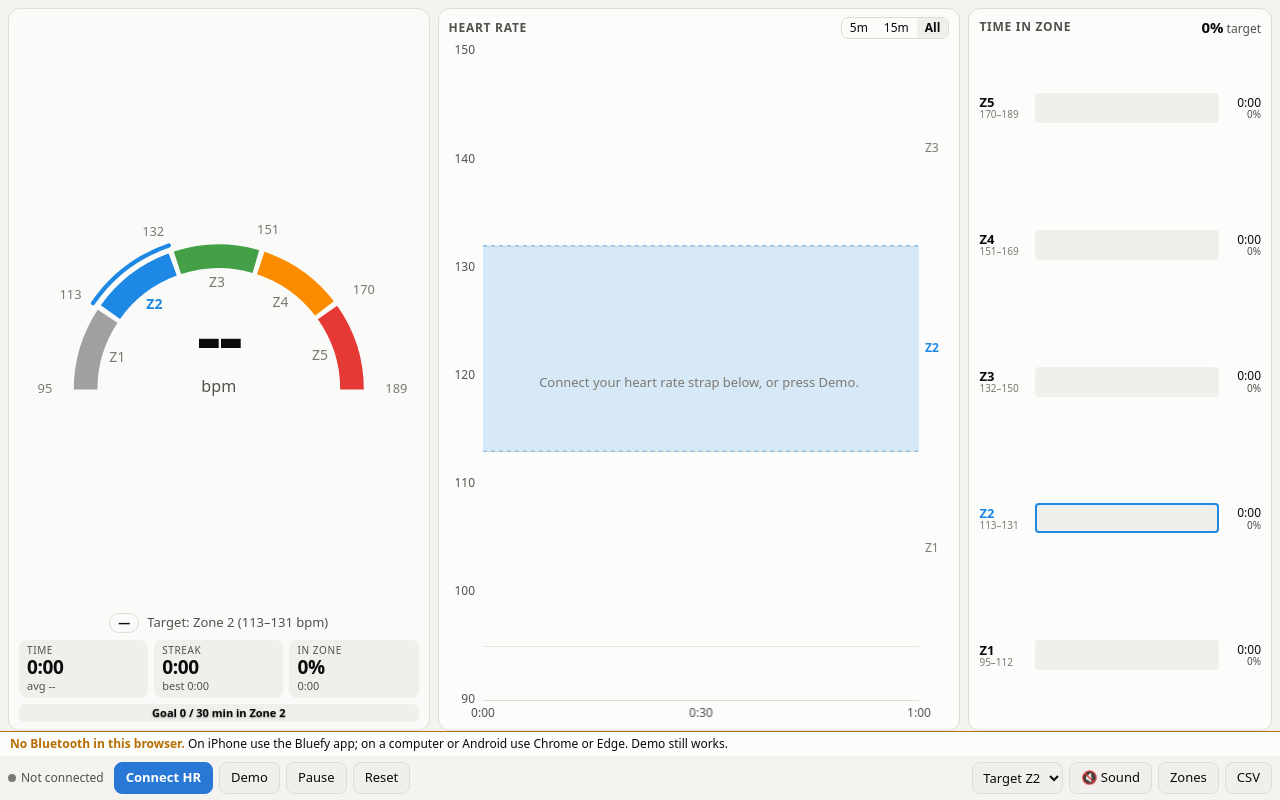
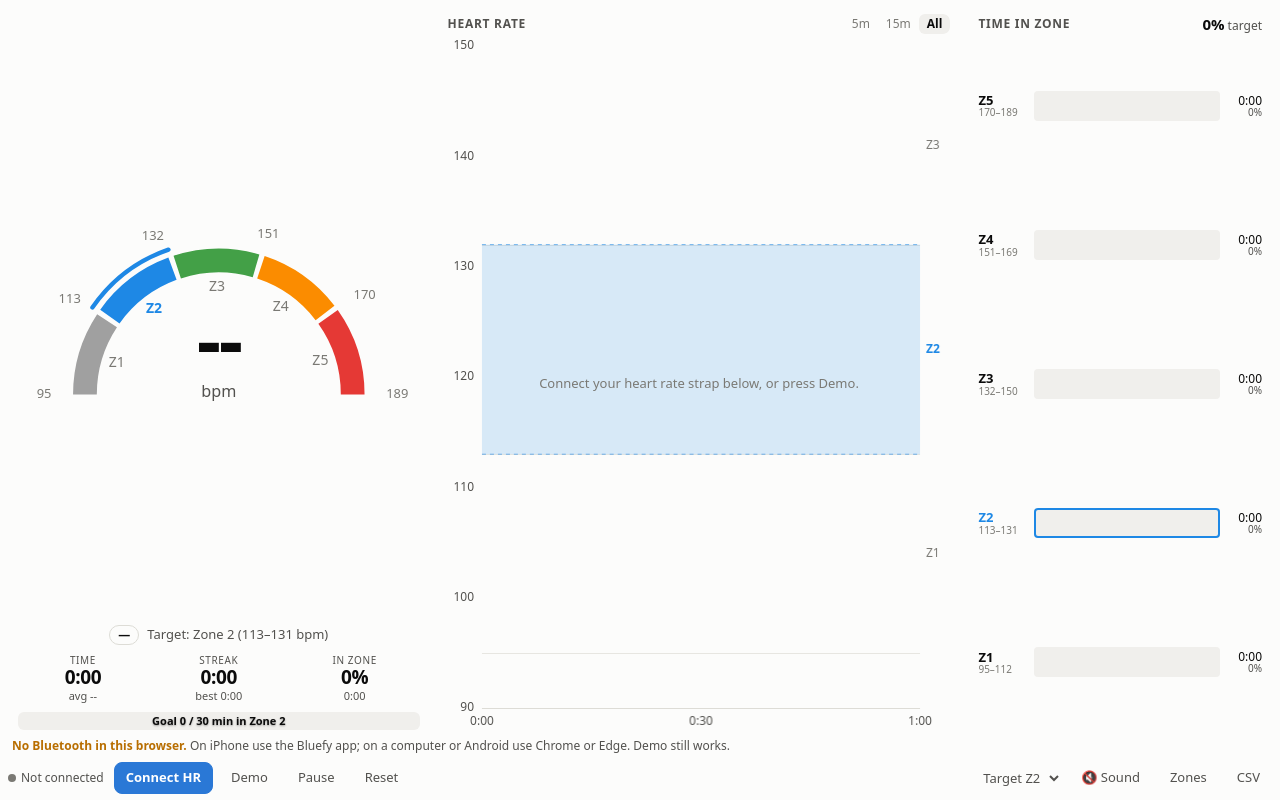
Before and after one commit to OllieKnights21/Rowzone, a plain HTML site: page index.html in a window 1280 px wide. Drawn offline with Linux system fonts and the light colour scheme.

Commit message:
Seamless dashboard: remove panel, tile and button boxes
Co-Authored-By: Claude Opus 5.5 <noreply@anthropic.com>
Claude-Session: https://claude.ai/code/session_014wtA6LohKrkvJjpp9MciwD

```diff
--- a/index.html
+++ b/index.html
@@ -52,7 +52,7 @@
 * { box-sizing: border-box; }
 html, body { margin: 0; height: 100%; }
 body {
-  background: var(--bg); color: var(--text);
+  background: var(--surface); color: var(--text);
   font: 14px/1.35 system-ui, -apple-system, "Segoe UI", Roboto, sans-serif;
   -webkit-font-smoothing: antialiased; -webkit-text-size-adjust: 100%;
   display: flex; flex-direction: column; height: 100vh; height: 100dvh; overflow: hidden;
@@ -67,12 +67,12 @@ button:hover { border-color: var(--text-3); }
 button.primary { background: var(--accent); border-color: var(--accent); color: #fff; font-weight: 600; }
 button[aria-pressed="true"] { border-color: var(--accent); box-shadow: inset 0 0 0 1px var(--accent); }
 .spacer { flex: 1; }
-.card { background: var(--surface); border: 1px solid var(--border); border-radius: 12px; padding: 8px 10px; min-width: 0; min-height: 0; display: flex; flex-direction: column; }
+.card { background: transparent; border: 0; border-radius: 0; padding: 6px 10px; min-width: 0; min-height: 0; display: flex; flex-direction: column; }
 .card-head { display: flex; align-items: center; gap: 8px; margin-bottom: 4px; flex: none; }
 .card-head h2 { white-space: nowrap; font-size: 12px; margin: 0; font-weight: 600; color: var(--text-2); text-transform: uppercase; letter-spacing: .06em; }
 
 /* main: three panels filling the screen */
-.app { flex: 1; min-height: 0; display: grid; grid-template-columns: minmax(0, 1.25fr) minmax(0, 1.55fr) minmax(0, 0.9fr); gap: 8px; padding: 8px 8px 0; }
+.app { flex: 1; min-height: 0; display: grid; background: var(--surface); grid-template-columns: minmax(0, 1.25fr) minmax(0, 1.55fr) minmax(0, 0.9fr); gap: 8px; padding: 8px 8px 0; }
 
 /* gauge panel */
 .gauge-card { align-items: stretch; }
@@ -88,14 +88,14 @@ button[aria-pressed="true"] { border-color: var(--accent); box-shadow: inset 0 0
 .zone-pill.in { border-color: var(--tz); color: var(--tz); }
 .zone-pill.hi, .zone-pill.lo { border-color: var(--warn); color: var(--warn); }
 .stats { display: grid; grid-template-columns: repeat(3, 1fr); gap: 6px; margin-top: 6px; flex: none; }
-.stat { background: var(--surface-2); border-radius: 8px; padding: 4px 8px; min-width: 0; }
+.stat { background: transparent; padding: 2px 4px; min-width: 0; text-align: center; }
 .stat .label { font-size: 10px; color: var(--text-2); text-transform: uppercase; letter-spacing: .06em; white-space: nowrap; overflow: hidden; text-overflow: ellipsis; }
 .stat .value { font-size: 19px; font-weight: 650; font-variant-numeric: tabular-nums; letter-spacing: -0.02em; line-height: 1.15; }
 .stat .sub { font-size: 11px; color: var(--text-2); font-variant-numeric: tabular-nums; white-space: nowrap; }
 
 /* chart panel */
-.seg { display: inline-flex; border: 1px solid var(--border); border-radius: 7px; overflow: hidden; }
-.seg button { border: 0; border-radius: 0; padding: 2px 8px; font-size: 12px; background: transparent; }
+.seg { display: inline-flex; border: 0; border-radius: 7px; overflow: hidden; }
+.seg button { border: 0; border-radius: 6px; padding: 2px 8px; font-size: 12px; background: transparent; color: var(--text-3); }
 .seg button[aria-pressed="true"] { background: var(--surface-2); box-shadow: none; color: var(--text); font-weight: 600; }
 .chart-box { position: relative; flex: 1; min-height: 0; }
 canvas { display: block; position: absolute; inset: 0; width: 100%; height: 100%; }
@@ -131,9 +131,7 @@ body::after { content: ""; position: fixed; inset: 0; pointer-events: none; z-in
 body[data-state="hi"]::after { animation: nag 1.2s ease-in-out infinite; }
 @keyframes nag { 50% { box-shadow: inset 0 0 0 5px var(--glow), inset 0 0 120px var(--glow-soft); } }
 .gauge-card { transition: background-color .8s ease; }
-@supports (background: color-mix(in srgb, red, blue)) {
-  .gauge-card { background: color-mix(in srgb, var(--surface) 86%, var(--glow-soft)); }
-}
+
 /* heartbeat pulse ring on the gauge marker */
 #gPulse { transform-box: fill-box; transform-origin: center; animation: beat 0.5s ease-out infinite; }
 @keyframes beat { 0% { transform: scale(1); opacity: .7; } 100% { transform: scale(2.3); opacity: 0; } }
@@ -144,7 +142,7 @@ body:not([data-state]) #gPulse, body[data-state=""] #gPulse { display: none; }
 .goal.done .goal-fill { background: var(--tz); }
 .goal span { position: relative; display: block; text-align: center; font-size: 11px; line-height: 18px; font-weight: 600; color: var(--text); font-variant-numeric: tabular-nums; text-shadow: 0 1px 2px rgba(0,0,0,.35); }
 .stat.streak .value { color: var(--text); }
-body[data-state="in"] .stat.streak { box-shadow: inset 0 0 0 1px var(--tz); }
+body[data-state="in"] .stat.streak .value { color: var(--tz); }
 /* celebration toast + confetti */
 .toast { position: fixed; left: 50%; top: 22%; transform: translate(-50%, -50%) scale(.6); z-index: 60; pointer-events: none;
   background: var(--surface); border: 2px solid var(--tz); color: var(--text); border-radius: 16px; padding: 10px 22px;
@@ -157,13 +155,16 @@ body[data-state="in"] .stat.streak { box-shadow: inset 0 0 0 1px var(--tz); }
 @media (prefers-reduced-motion: reduce) { body::after, #gPulse, .confetti { animation: none !important; } }
 
 /* bottom bar: connection + settings */
+.bar button:not(.primary), .bar select { background: transparent; border-color: transparent; color: var(--text-2); }
+.bar button:not(.primary):hover, .bar select:hover { color: var(--text); border-color: transparent; }
+.bar button[aria-pressed="true"]:not(.primary) { color: var(--text); box-shadow: none; border-color: transparent; background: var(--surface-2); }
 .bar { flex: none; display: flex; align-items: center; gap: 6px; padding: 6px 8px; overflow-x: auto; scrollbar-width: none; }
 .bar::-webkit-scrollbar { display: none; }
 .bar .status { font-size: 12px; color: var(--text-2); white-space: nowrap; margin-right: 4px; }
 .dot { display: inline-block; width: 8px; height: 8px; border-radius: 50%; background: var(--text-3); margin-right: 5px; vertical-align: 0; }
 .dot.on { background: #3fb950; }
 .bar select { padding: 5px 6px; }
-.nobt { flex: none; font-size: 12px; color: var(--text); background: var(--surface); border-top: 1px solid var(--warn); padding: 4px 10px; }
+.nobt { flex: none; font-size: 12px; color: var(--text-2); background: transparent; padding: 2px 12px; }
 .nobt b { color: var(--warn); }
 
 /* zone settings dialog */
```
